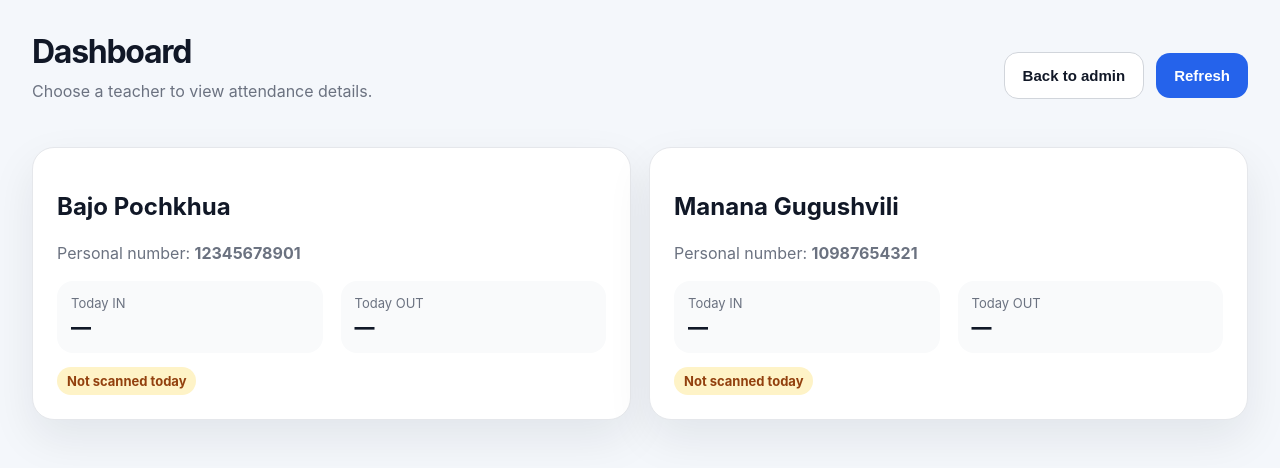
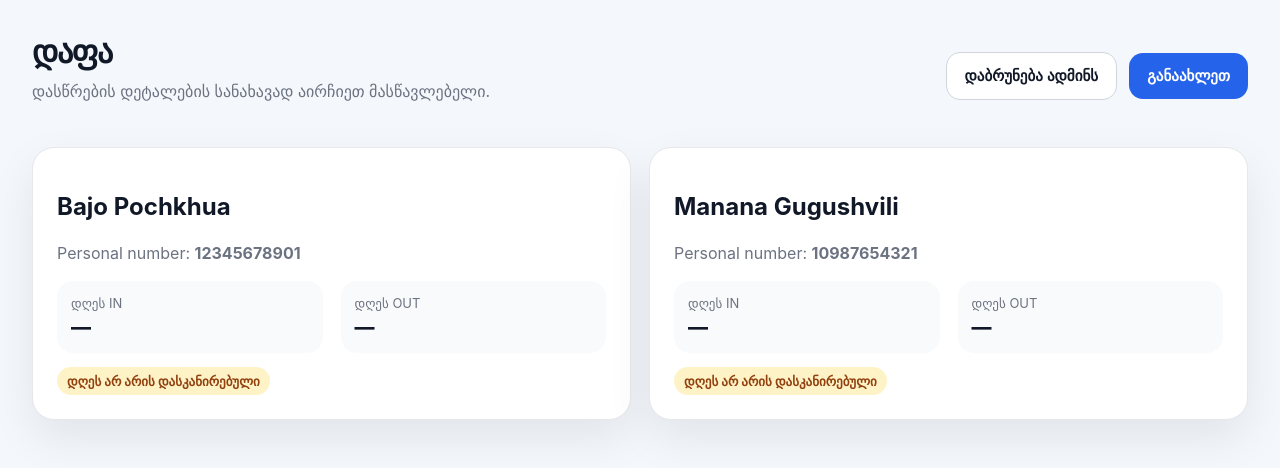
Before and after one commit to DitoAbsaridze/qr-code, a React (Vite) app: page /dashboard in a window 1280 px wide. Shown: the top 468 px of the page. Built offline with nearby package versions, Linux system fonts and the light colour scheme; no server answers; the database is empty; sample sign-in values are in the browser's storage.

Commit message:
Localize Dashboard component to Georgian
Updated the Dashboard component to support Georgian language localization for UI elements.

```diff
--- a/src/pages/Dashboard.jsx
+++ b/src/pages/Dashboard.jsx
@@ -36,23 +36,23 @@ export default function Dashboard() {
     <div className="page">
       <div className="header">
         <div>
-          <h1 className="title">Dashboard</h1>
-          <p className="subtitle">Choose a teacher to view attendance details.</p>
+          <h1 className="title">დაფა</h1>
+          <p className="subtitle">დასწრების დეტალების სანახავად აირჩიეთ მასწავლებელი.</p>
         </div>
 
         <div className="header-actions">
           <Link to="/admin">
-            <button className="button button-light">Back to admin</button>
+            <button className="button button-light">დაბრუნება ადმინს</button>
           </Link>
 
           <button className="button" onClick={loadScans}>
-            Refresh
+           განაახლეთ
           </button>
         </div>
       </div>
 
       {loading ? (
-        <p>Loading teachers...</p>
+        <p>იტვირთება მასწავლებლები...</p>
       ) : (
         <div className="grid teacher-grid">
           {teachers.map((teacher) => {
@@ -76,14 +76,14 @@ export default function Dashboard() {
 
                   <div className="grid two-grid" style={{ marginTop: 16 }}>
                     <div className="stat">
-                      <div className="stat-label">Today IN</div>
+                      <div className="stat-label">დღეს IN</div>
                       <div className="stat-value">
                         {checkIn ? checkIn.time : "—"}
                       </div>
                     </div>
 
                     <div className="stat">
-                      <div className="stat-label">Today OUT</div>
+                      <div className="stat-label">დღეს OUT</div>
                       <div className="stat-value">
                         {checkOut ? checkOut.time : "—"}
                       </div>
@@ -92,16 +92,16 @@ export default function Dashboard() {
 
                   <div style={{ marginTop: 14 }}>
                     {checkIn && !checkOut && (
-                      <span className="badge badge-in">Currently inside</span>
+                      <span className="badge badge-in">ამჟამად შიგნით</span>
                     )}
 
                     {checkIn && checkOut && (
-                      <span className="badge badge-out">Completed day</span>
+                      <span className="badge badge-out">დაასრულა დღე</span>
                     )}
 
                     {!checkIn && !checkOut && (
                       <span className="badge badge-waiting">
-                        Not scanned today
+                        დღეს არ არის დასკანირებული
                       </span>
                     )}
                   </div>
```
